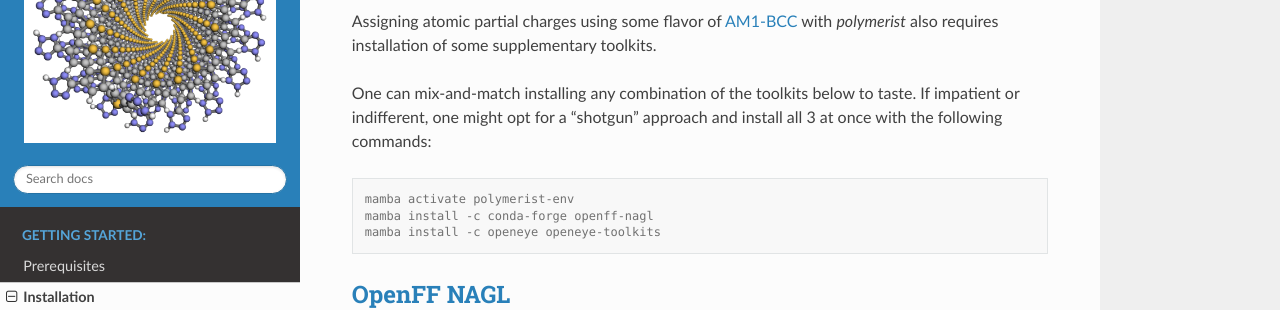
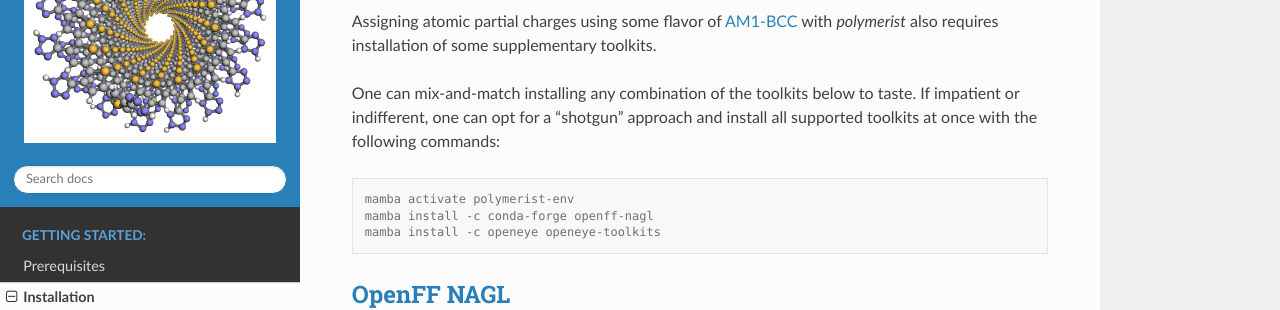
Before and after one commit to timbernat/polymerist, a Sphinx documentation site: the page built from docs/installation/paramtoolkits.rst, in a window 1280 px wide and 1193 px high. Shown: the part 150-460 px from the top of the window. Built offline with Sphinx 7.4.7 and the Read the Docs theme 3.1.0, drawn with Linux system fonts in a browser that asks for light colours; the version number could not be read and is left out.

Commit message:
Updated wording on number of installable toolkits

```diff
--- a/docs/installation/paramtoolkits.rst
+++ b/docs/installation/paramtoolkits.rst
@@ -5,7 +5,7 @@ Assigning atomic partial charges using some flavor of `AM1-BCC <https://docs.eye
 with `polymerist` also requires installation of some supplementary toolkits.
 
 One can mix-and-match installing any combination of the toolkits below to taste.
-If impatient or indifferent, one might opt for a "shotgun" approach and install all 3 at once with the following commands:
+If impatient or indifferent, one can opt for a "shotgun" approach and install all supported toolkits at once with the following commands:
 
 .. code-block:: console
 
```
